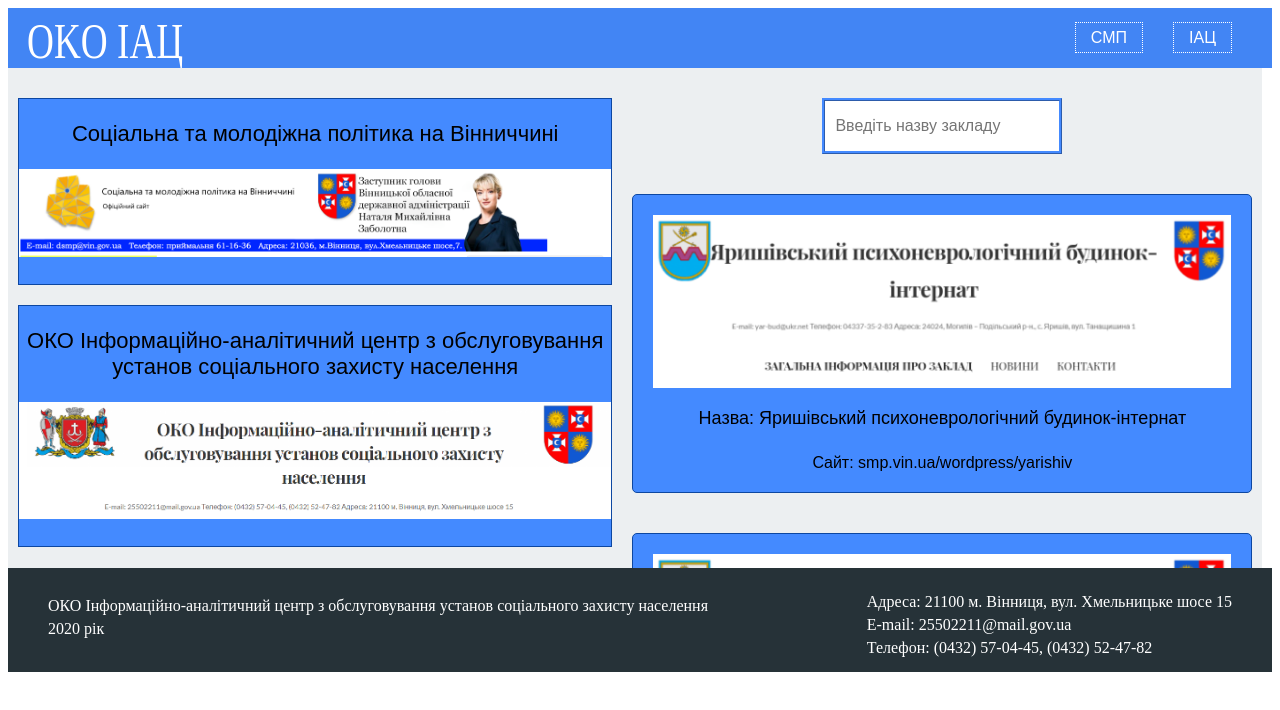
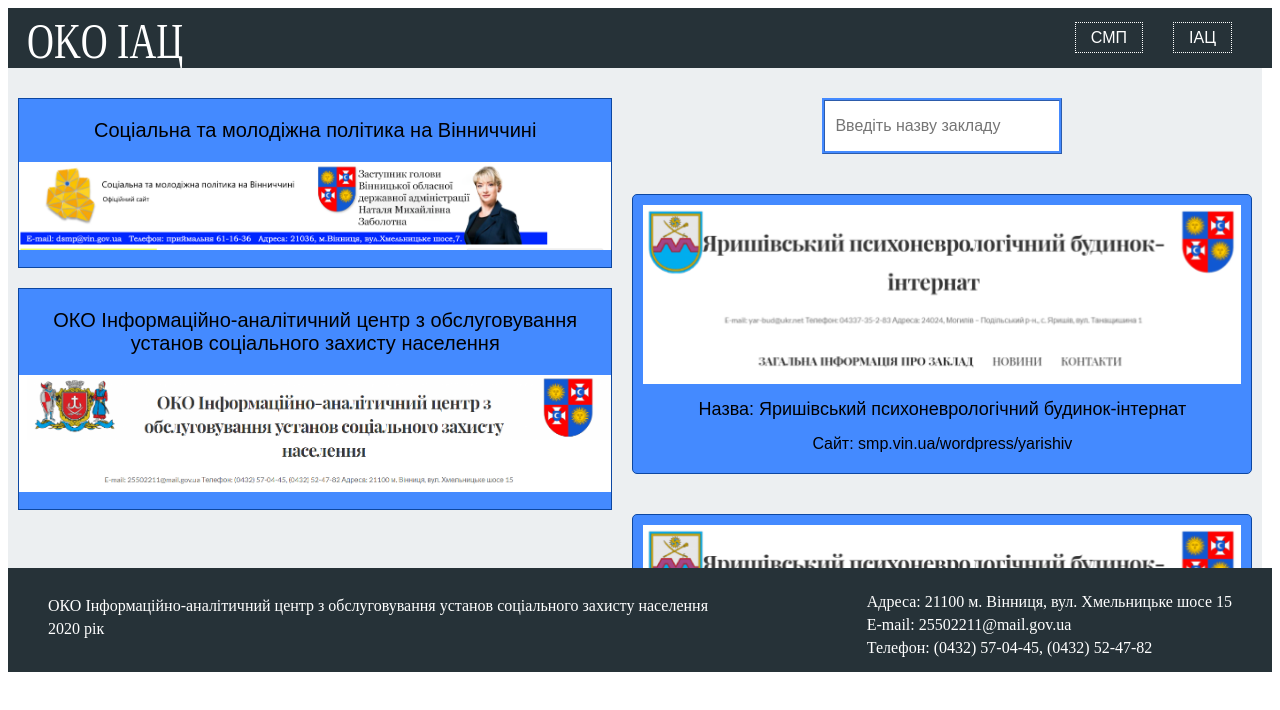
Before and after one commit to SergiiKov/main-page-iac, a React (Create React App) app: page / in a window 1280 px wide. Shown: the top 710 px of the page. Built offline with nearby package versions, Linux system fonts and the light colour scheme.

Commit message:
add styles v2

```diff
--- a/src/components/district-card/district-card.styles.scss
+++ b/src/components/district-card/district-card.styles.scss
@@ -7,7 +7,7 @@
     background-color: #448aff;
     border: 1px solid #0d47a1 ;
     border-radius: 5px;
-    padding: 20px;
+    padding: 10px;
     margin: 10px;
     cursor: pointer;
     -moz-osx-font-smoothing: grayscale;
@@ -19,7 +19,7 @@
   .card-container h2 {
     color: black;
     text-decoration: none;
-    margin-top: 20px;
+    margin-top: 15px;
     font-size: 18px;
     font-weight: 500;
     font-family: 'Montserrat', sans-serif;
@@ -28,9 +28,9 @@
   .card-container a {
     font-family: 'Montserrat', sans-serif;
     font-size: 16px;
-    margin-top: 10px;
     font-weight: 500;
     color: black;
+    padding-bottom: 10px;
   }
 
   .card-container a:hover {
--- a/src/components/dsmp/dsmp.component.jsx
+++ b/src/components/dsmp/dsmp.component.jsx
@@ -4,13 +4,15 @@
 
 const Dsmp = () =>{
     return(
-        <div className='dsmp-item'>
-            <p>Соціальна та молодіжна політика на Вінниччині</p>
-            <a  className="App-link"
-            href="http://smp.vin.ua/joomla/"
-            target="_blank"
-            rel="noopener noreferrer">
-                <img className='img-main-page' src={dsmpPhoto} alt='dsmp' />
+        <div>
+            <a className="App-link"
+                href="http://smp.vin.ua/joomla/"
+                target="_blank"
+                rel="noopener noreferrer">
+                    <div className='dsmp-item'>
+                        <p>Соціальна та молодіжна політика на Вінниччині</p>
+                        <img className='img-main-page' src={dsmpPhoto} alt='dsmp' />
+                    </div>
             </a>
         </div>
     )
--- a/src/components/dsmp/dsmp.component.styles.scss
+++ b/src/components/dsmp/dsmp.component.styles.scss
@@ -3,6 +3,7 @@
     height: 100%;
     background-size: cover;
     background-position: center;
+    margin-bottom: 10px;
     }
 
     .dsmp-item{
@@ -20,7 +21,7 @@
     }
 
     .dsmp-item p {
-        font-size: 22px;
+        font-size: 20px;
         text-decoration: none;
         color: black;
         font-family: 'Montserrat', sans-serif;
--- a/src/components/header/header.styles.scss
+++ b/src/components/header/header.styles.scss
@@ -4,7 +4,8 @@
     display: flex;
     justify-content: space-between;
     // margin-bottom: 20px;
-    background-color: #4285F4;
+    // background-color: #4285F4;
+    background-color: #263238 ;
 
 
     .logo-container {
@@ -36,7 +37,7 @@
         }
 
          a:hover {
-          color: #4285F4 ;
+          color: #0d47a1 ;
           background: white;
         }
       }
--- a/src/components/iac/iac.component.jsx
+++ b/src/components/iac/iac.component.jsx
@@ -4,17 +4,16 @@
 
 const Iac = () =>{
     return(
-        <div className='iac-item'>
-            <p>OКО Інформаційно-аналітичний центр з обслуговування установ соціального захисту населення</p>
-           <div className='background-image'>
-           <a  className="App-link"
+        <div>
+            <a  className="App-link"
             href="http://smp.vin.ua/wordpress/"
             target="_blank"
             rel="noopener noreferrer">
-            <img className='img-main-page' src={iacPhoto} alt='iac' />
-            </a>
-           </div>
-
+                <div className='iac-item'>
+                <p>OКО Інформаційно-аналітичний центр з обслуговування установ соціального захисту населення</p>
+                    <img className='img-main-page' src={iacPhoto} alt='iac' />
+                </div>
+           </a>
         </div>
     )
 };
--- a/src/components/iac/iac.component.styles.scss
+++ b/src/components/iac/iac.component.styles.scss
@@ -3,7 +3,7 @@
     height: 100%;
     background-size: cover;
     background-position: center;
-    margin-bottom: 20px;
+    margin-bottom: 10px;
     }
 
 .iac-item{
@@ -20,7 +20,7 @@
 
 .iac-item p {
     // padding-top: 20px;
-    font-size: 22px;
+    font-size: 20px;
     text-decoration: none;
     color: black;
     font-family: 'Montserrat', sans-serif;
```
Also changed, not shown: src/img/logo11.svg (deleted).
